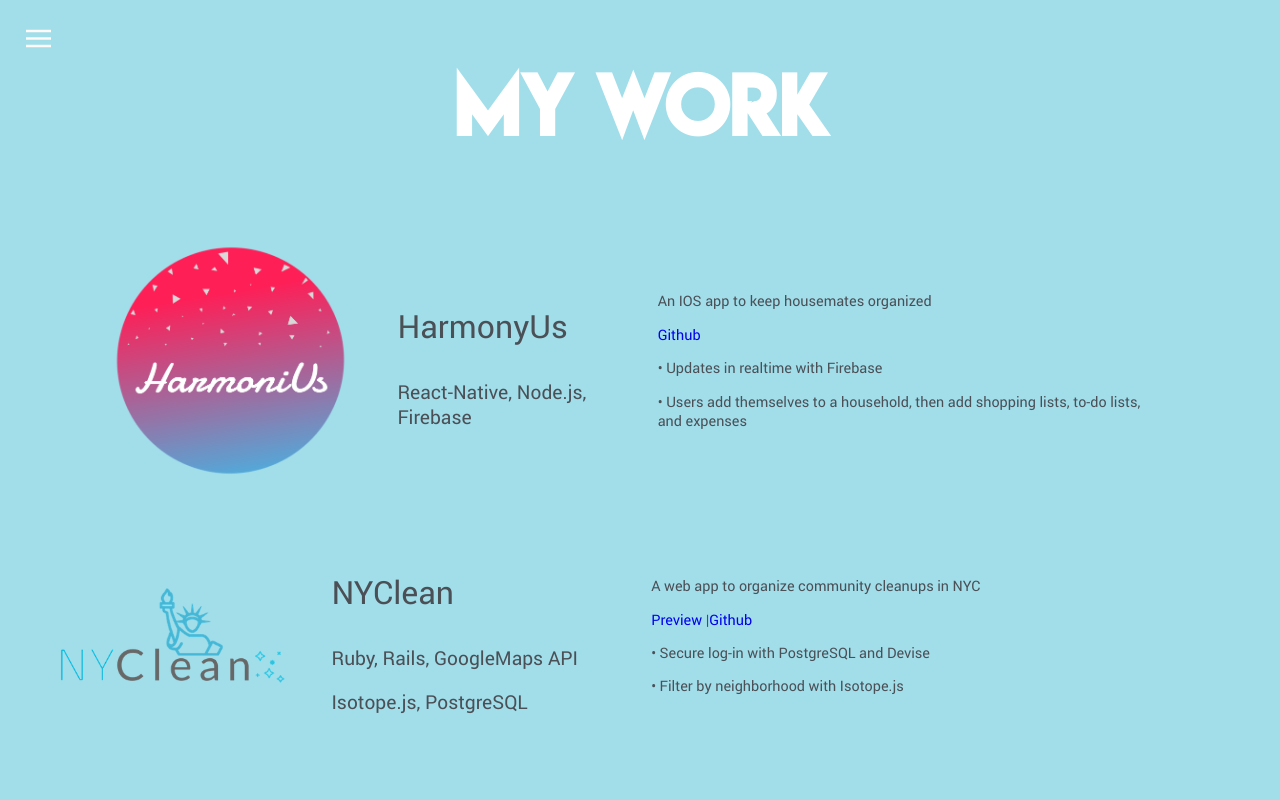
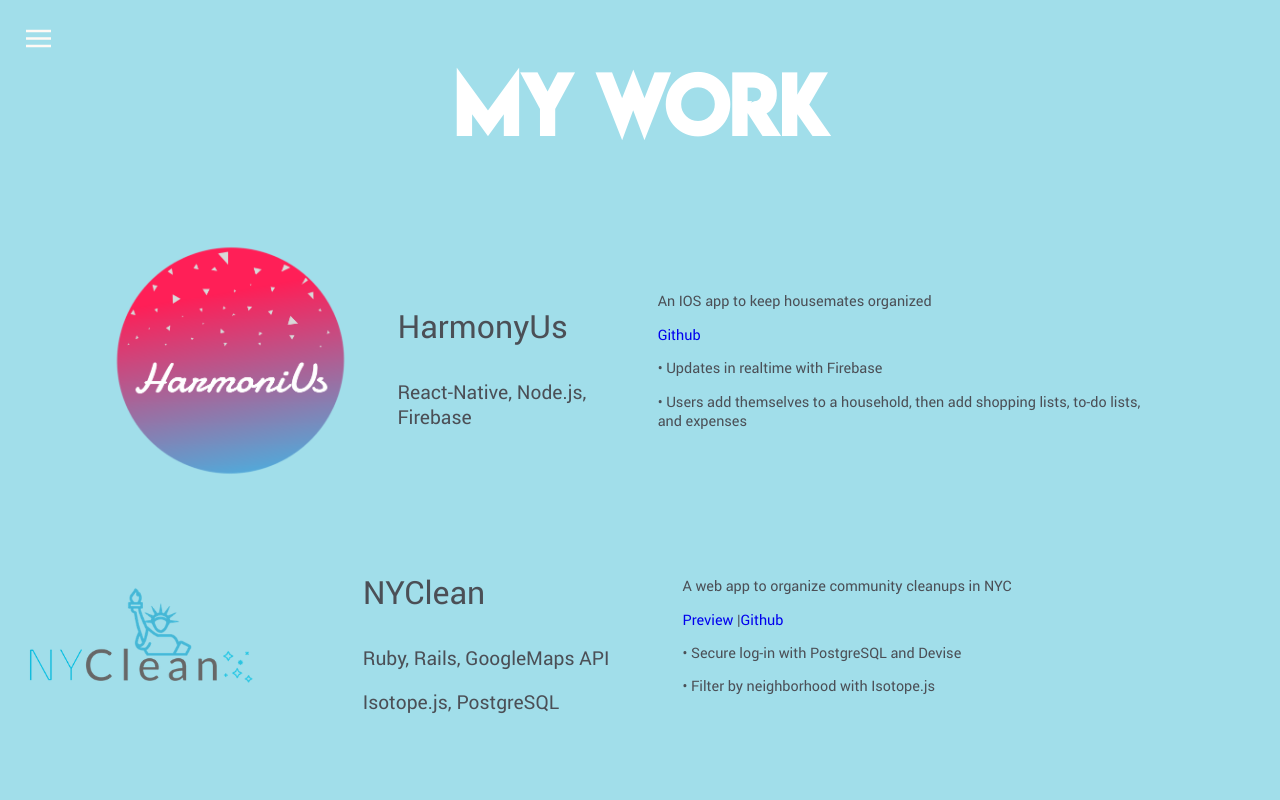
Before and after one commit to wstuckmeyer/portfolio, a React (Create React App) app: page /work in a window 1280 px wide. Shown: the top 800 px of the page. Built offline with nearby package versions, Linux system fonts and the light colour scheme.

Commit message:
fixed more alignment

```diff
--- a/src/App.css
+++ b/src/App.css
@@ -297,6 +297,7 @@ html{
 }
 #clean{
   width:24%;
+  margin-right: 6%;
 }
 .logoimg{
   padding-right: 4%;
```
